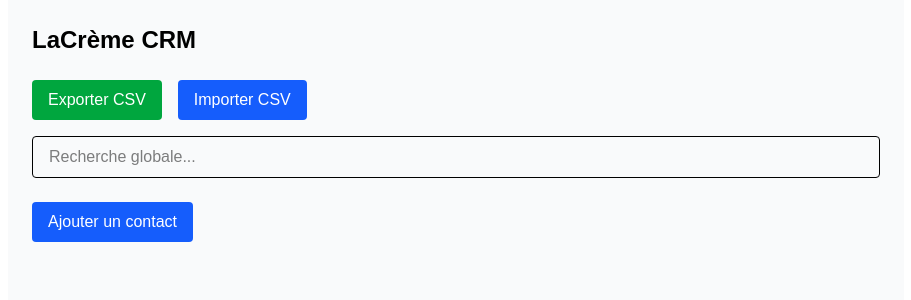
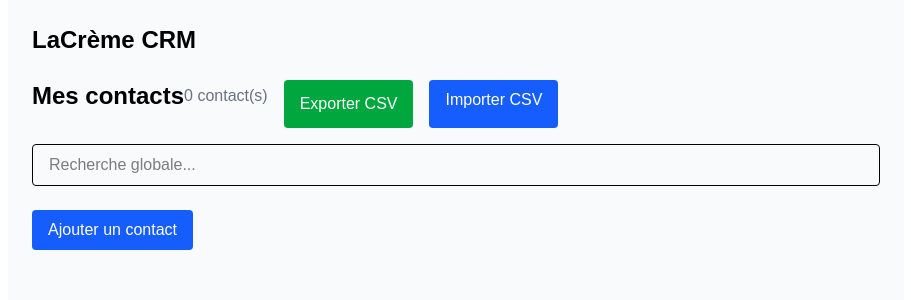
Before and after one commit to Grillon/la-creme-crm, a Next.js app: page / in a window 1280 px wide. Shown: the top 300 px of the page, without its empty margins (184-1095 px from the left). Built offline with nearby package versions, Linux system fonts and the light colour scheme.

Commit message:
features: ajout du nombre elements affichés

```diff
--- a/src/app/page.tsx
+++ b/src/app/page.tsx
@@ -99,11 +99,45 @@ const handleImport = (e: React.ChangeEvent<HTMLInputElement>) => {
   });
 };
 
+const searchTerms = normalizeText(search).split(/\s+/).filter(Boolean);
+
+const visibleContacts = contacts.filter((contact) => {
+  const searchableText = [
+    contact.contactName,
+    contact.contactCompany,
+    ...(contact.contactTags || []),
+    ...(contact.contactInfos || []).map(i => `${i.title} ${i.value}`),
+    ...(contact.contactEmail || []).map(e => `${e.title} ${e.value}`),
+    ...(contact.contactPhone || []).map(p => `${p.title} ${p.value}`),
+    ...(contact.contactWebsite || []).map(w => `${w.title} ${w.value}`),
+    ...(contact.contactX || []).map(x => `${x.title} ${x.value}`),
+    ...(contact.contactTelegram || []).map(t => `${t.title} ${t.value}`),
+    ...(contact.contactDiscord || []).map(d => `${d.title} ${d.value}`),
+    ...(contact.contactLinkedin || []).map(l => `${l.title} ${l.value}`),
+    ...(contact.contactDocuments || []).map(d => `${d.title} ${d.value}`),
+    contact.contactFeeling,
+    contact.contactIdeas,
+    contact.contactNotes,
+  ]
+    .flat()
+    .filter(Boolean)
+    .join(" ");
+
+  const normalized = normalizeText(searchableText);
+  return searchTerms.every((term) => normalized.includes(term));
+});
+
+
 
   return (
     <div className="p-6 max-w-4xl mx-auto text-black dark:text-white bg-gray-50 dark:bg-gray-900 min-h-screen">
       <h1 className="text-2xl font-bold mb-6">LaCrème CRM</h1>
       <div className="flex gap-4 mb-4">
+<div className="flex justify-between items-center mb-4">
+  <h1 className="text-2xl font-bold">Mes contacts</h1>
+  <span className="text-gray-500">{visibleContacts.length} contact(s)</span>
+</div>
+
   <button onClick={handleExport} className="bg-green-600 text-white px-4 py-2 rounded">
     Exporter CSV
   </button>
@@ -127,36 +161,7 @@ const handleImport = (e: React.ChangeEvent<HTMLInputElement>) => {
         Ajouter un contact
       </button>
       <div className="space-y-4">
-       {contacts
-  .filter((contact) => {
-    const searchTerms = normalizeText(search).split(/\s+/).filter(Boolean);
-
-    const searchableText = [
-      contact.contactName,
-      contact.contactCompany,
-      ...(contact.contactTags || []),
-      ...(contact.contactInfos || []),
-      ...(contact.contactEmail || []).map(e => `${e.title} ${e.value}`),
-      ...(contact.contactPhone || []).map(p => `${p.title} ${p.value}`),
-      ...(contact.contactWebsite || []).map(w => `${w.title} ${w.value}`),
-      ...(contact.contactX || []).map(x => `${x.title} ${x.value}`),
-      ...(contact.contactTelegram || []).map(t => `${t.title} ${t.value}`),
-      ...(contact.contactDiscord || []).map(d => `${d.title} ${d.value}`),
-      ...(contact.contactLinkedin || []).map(l => `${l.title} ${l.value}`),
-      ...(contact.contactDocuments || []).map(d => `${d.title} ${d.value}`),
-      ...(contact.contactInfos || []).map(i => `${i.title} ${i.value}`),
-      contact.contactFeeling,
-      contact.contactIdeas,
-      contact.contactNotes,
-    ]
-      .flat()
-      .filter(Boolean)
-      .join(" ");
-
-    const normalized = normalizeText(searchableText);
-    return searchTerms.every(term => normalized.includes(term));
-  })
-  .map((contact) => (
+      {visibleContacts.map((contact) => (
   <ContactCard
     key={contact.id}
     contact={contact}
@@ -164,6 +169,7 @@ const handleImport = (e: React.ChangeEvent<HTMLInputElement>) => {
     onDelete={handleDelete}
   />
 ))}
+
       </div>
     </div>
   );
```
Lines whose indentation alone changed are shown as unchanged.
